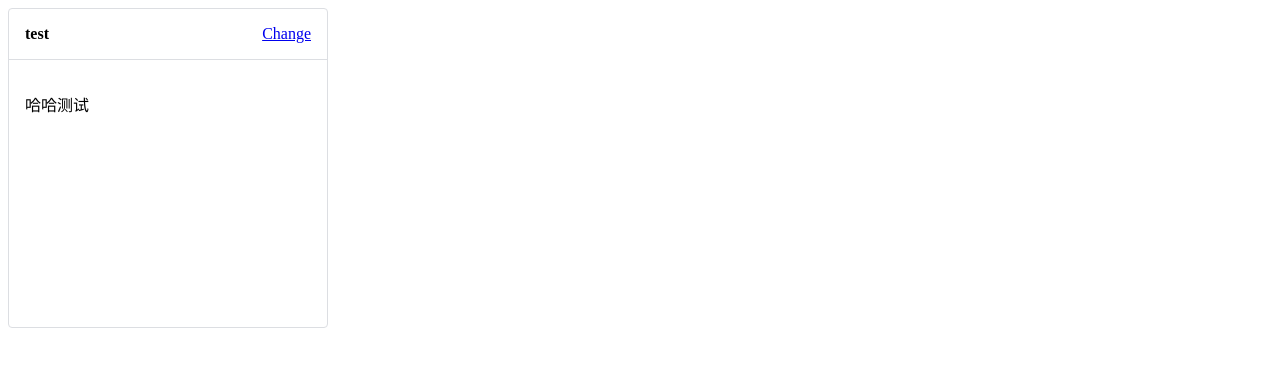
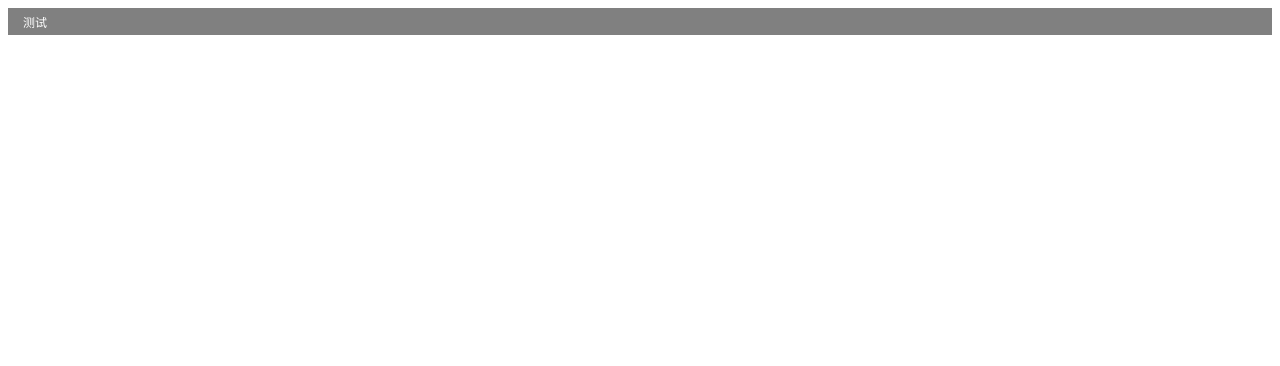
Before and after one commit to AILINGANGEL/Vue-Components, a Vue app: page / in a window 1280 px wide. Shown: the top 366 px of the page. Built offline with nearby package versions, Linux system fonts and the light colour scheme.

Commit message:
btn支持ghost属性,支持type为error, text, dash属性

```diff
--- a/src/App.vue
+++ b/src/App.vue
@@ -8,15 +8,7 @@
             <p style="height: 30px; background-color: blue">col-4</p>
             </Col>
         </Row> -->
-        <Card style="width: 320px; height: 320px" title="test">
-            <!--    <p slot="title">
-                Classic film
-            </p> -->
-            <a href="#" slot="extra" @click.prevent="changeLimit">
-                Change
-            </a>
-            <div>哈哈测试</div>
-        </Card>
+        <Button type="text" ghost>测试</Button>
     </div>
 </template>
 <script>
@@ -52,5 +44,6 @@ export default {
 <style lang="scss">
 #app {
     font-size: $font-size;
+    background-color: grey;
 }
 </style>
--- a/src/components/Button.vue
+++ b/src/components/Button.vue
@@ -9,14 +9,10 @@ const prefixCls = 'v-btn';
 export default {
     name: 'v-button',
     props: {
-        disabled: {
-            type: Boolean,
-            default: false
-        },
         type: {
             type: String,
             validator: function(value) {
-                return oneOf(value, ['primary', 'success', 'warning', 'danger', 'default']);
+                return oneOf(value, ['primary', 'success', 'warning', 'default', 'error', 'dashed', 'text']);
             },
             default: 'default'
         },
@@ -27,6 +23,10 @@ export default {
         disabled: {
             type: Boolean,
             default: false
+        },
+        ghost: {
+            type: Boolean,
+            defalt: false
         }
     },
     data() {
@@ -41,7 +41,8 @@ export default {
                 [`${prefixCls}-${this.type}`],
                 {
                     [`${prefixCls}-long`]: this.long,
-                    [`${prefixCls}-disabled`]: this.disabled
+                    [`${prefixCls}-disabled`]: this.disabled,
+                    [`${prefixCls}-ghost`]: this.ghost
                 }
             ]
         }
--- a/src/styles/common/base.scss
+++ b/src/styles/common/base.scss
@@ -1,7 +1,5 @@
 * {
     box-sizing: border-box;
+    font-size: 16px;
+    font-family: Helvetica Neue, Helvetica, PingFang SC, Hiragino Sans GB, Microsoft YaHei, \\5FAE\8F6F\96C5\9ED1, Arial, sans-serif;
 }
-
-* {
-    font-size: 16px;
-}
--- a/src/styles/components/button.scss
+++ b/src/styles/components/button.scss
@@ -1,33 +1,114 @@
+@import '../custom';
+
+
+@mixin gen-btn-hover-cls($type) {
+    .v-btn-#{$type}:hover {
+        border-color: $primary-color;
+        color: $primary-color;
+    }
+}
+
+@mixin colored-btn() {
+    border-style: none;
+    color: #fff;
+}
+
+
+@mixin gen-btn-type-cls($type) {
+    .text {
+        color: #fff;
+    }
+    .v-btn-#{$type} {
+        @if $type==primary {
+            background-color: $primary-color;
+            @include colored-btn();
+        }
+        @else if $type==success {
+            @include colored-btn();
+            background-color: $success-color;
+        }
+        @else if $type==info {
+            background-color: $info-color;
+            @include colored-btn();
+        }
+        @else if $type==warning {
+            background-color: $warning-color;
+            @include colored-btn();
+        }
+        @else if $type==error {
+            background-color: $error-color;
+            @include colored-btn();
+        }
+        @else if $type==dashed {
+            border: 1px dashed $border-color;
+        }
+        @else if $type==text {
+            background-color: #fff;
+            border-style: none;
+        }
+        @else if $type==long {
+            widows: 100%;
+        }
+        @else if $type==disabled {
+            background-color: $disable-color;
+        }
+    }
+}
+
+@mixin gen-ghost-type-cls($type) {
+    .v-btn-ghost.v-btn-#{$type} {
+        @if $type==primary {}
+        @else if $type==success {
+            border: 1px solid $success-color;
+        }
+        @else if $type==info {
+            border: 1px solid $info-color;
+        }
+        @else if $type==warning {
+            border: 1px solid $warning-color;
+        }
+        @else if $type==error {
+            border: 1px solid $error-color;
+        }
+        @else if $type==dashed {
+            border: 1px dashed $border-color;
+        }
+    }
+}
+
+
+.v-btn:hover {
+    opacity: 0.5;
+}
+
 .v-btn {
     display: inline-block;
     text-align: center;
     cursor: pointer;
     padding: 5px 15px;
-    font-size: $font-size;
+    color: $font-color;
+    font-size: 12px;
     border-radius: $border-radius;
-    background-color: $default-color;
+    background-color: #fff;
+    transition: opacity 0.5s ease;
+    font-weight: lighter;
 }
 
-.v-btn-primary {
-    background-color: $primary-color;
+$btn-type: (primary, info, success, warning, default, error, dashed, text, disabled, long);
+@each $type in $btn-type {
+    @include gen-btn-type-cls($type);
+    @include gen-ghost-type-cls($type);
 }
 
-.v-btn-danger {
-    background-color: $error-color;
+
+@each $type in default,
+dashed,
+text {
+    @include gen-btn-hover-cls($type);
 }
 
-.v-btn-success {
-    background-color: $success-color;
+.v-btn-ghost {
+    color: #fff;
+    background-color: #fff;
+    background: transparent;
 }
-
-.v-btn-warning {
-    background-color: $warning-color;
-}
-
-.v-btn-disabled {
-    background-color: $disable-color;
-}
-
-.v-btn-long {
-    width: 100%;
-}
```
Also changed, not shown: 1 other file (tests, documents, lock files or other folders).
